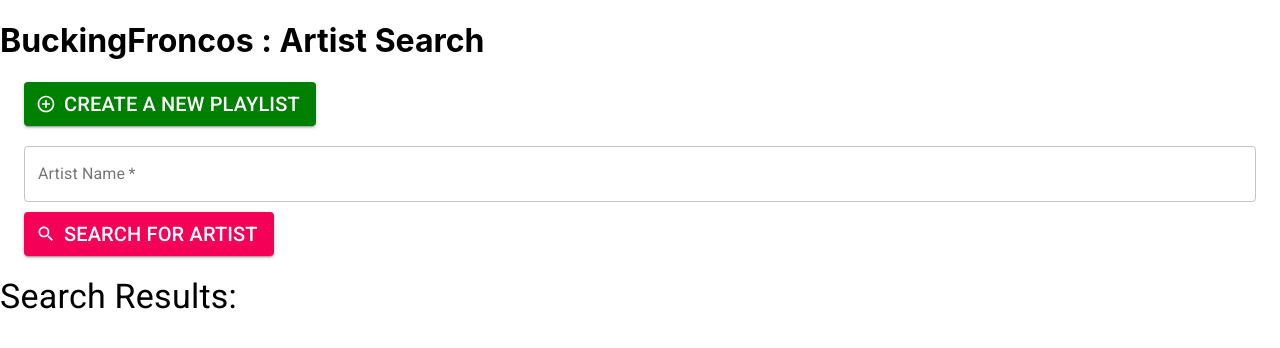
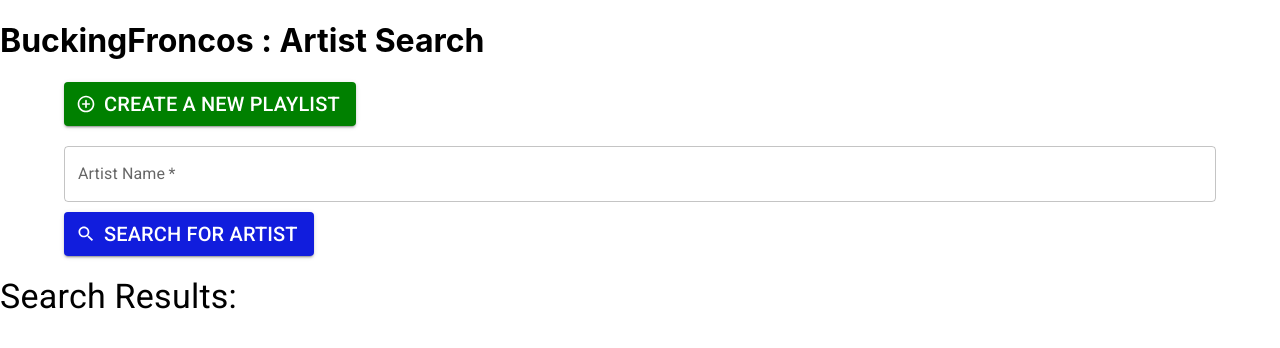
Before and after one commit to BuckingFroncos/spotify, a React (Create React App) app in the folder auto-spot-app/: page /Search in a window 1280 px wide. Shown: the top 348 px of the page. Built offline with nearby package versions, Linux system fonts and the light colour scheme.

Commit message:
Modified Styling of Elements using SX Property from library MUI

```diff
--- a/auto-spot-app/src/pages/MusicSearch.js
+++ b/auto-spot-app/src/pages/MusicSearch.js
@@ -1,40 +1,15 @@
 import React, { useEffect, useState } from 'react';
-import Typography from '@material-ui/core/Typography';
-import Button from '@material-ui/core/Button';
+import { TextField, Box, Typography, Button, ImageListItem, ImageListItemBar, ImageList, Container } from "@mui/material";
 import AddCircleOutlineRoundedIcon from '@mui/icons-material/AddCircleOutlineRounded';
 import SearchIcon from '@mui/icons-material/Search';
-import Container from '@material-ui/core/Container';
 import { makeStyles } from '@material-ui/core';
-import TextField from '@material-ui/core/TextField';
 import ArtistsList from './ArtistsList';
 
-
-const useStyles = makeStyles({
-    btn: {
-        backgroundColor: 'green'
-    },
-    text: {
-        color: 'white'
-    },
-    input_text: {
-        color: '#1111FF'
-    },
-    field: {
-        display: 'flex',
-        marginTop: 20,
-        marginBottom: 10,
-    },
-
-    container: {
-        display: 'flex'
-    }
-
-})
 
 // Currently Displays Two Buttons and 1 text field.
 // When submitting artist name in the text field, the name will appear on the console.
 export default function ArtistSearch() {
-    const classes = useStyles()
+    // const classes = useStyles()
     const [artist, setArtist] = useState(null)
     const [searched, setSearched] = useState(false)
     const [data, setData]= useState(null)
@@ -44,8 +19,6 @@ export default function ArtistSearch() {
         if (artist) {
         }
     }
-
-
     //
     //http://project-env.eba-sn4repky.us-east-1.elasticbeanstalk.com/artistsearch/main?name=illenium
 
@@ -71,38 +44,52 @@ export default function ArtistSearch() {
             <Button
                 onClick= {() => console.log("Clicked!")}
                 variant='contained'
-                className={classes.btn}
-                color="primary"
+                sx={{
+                    backgroundColor: 'green',
+                    '&:hover': {
+                        backgroundColor: '#11AA11',
+                    }
+                }}
                 type="submit"
                 fullwidth = 'true'
                 startIcon = {<AddCircleOutlineRoundedIcon fontSize='large' />}>
                 <Typography
                     variant="h6"
-                    className={classes.text}>
+                    sx={{
+                        color: '#FFF',
+                    }}>
                     Create a New Playlist
                 </Typography>
             </Button>
 
             <form noValidate autoComplete='off' onSubmit={handleSearch}>
                 <TextField
-                    inputProps = {{className: classes.input_text}}
-                    className={classes.field}
+                    // inputProps = {{className: classes.input_text}}
+                    sx={{
+                            display: 'flex',
+                            marginTop: '20px',
+                            marginBottom: '10px',
+                            color: '#1111DD',
+                    }}
                     onChange={(e) => setArtist(e.target.value)}
                     label="Artist Name"
                     variant='outlined'
-                    color='secondary'
                     required>
                 </TextField>
 
                 <Button
                 variant='contained'
                 type="submit"
-                color='secondary'
+                sx={{
+                    background: '#111DDD',
+                    '&:hover': {
+                        backgroundColor: '#1177FF',
+                    }
+                }}
                 onClick={() => setSearched(true)}
                 startIcon = {<SearchIcon color="Primary"></SearchIcon>}>
                     <Typography
-                        variant="h6"
-                        className={classes.text}>
+                        variant="h6">
                         Search for Artist
                     </Typography>
                 </Button>
```
